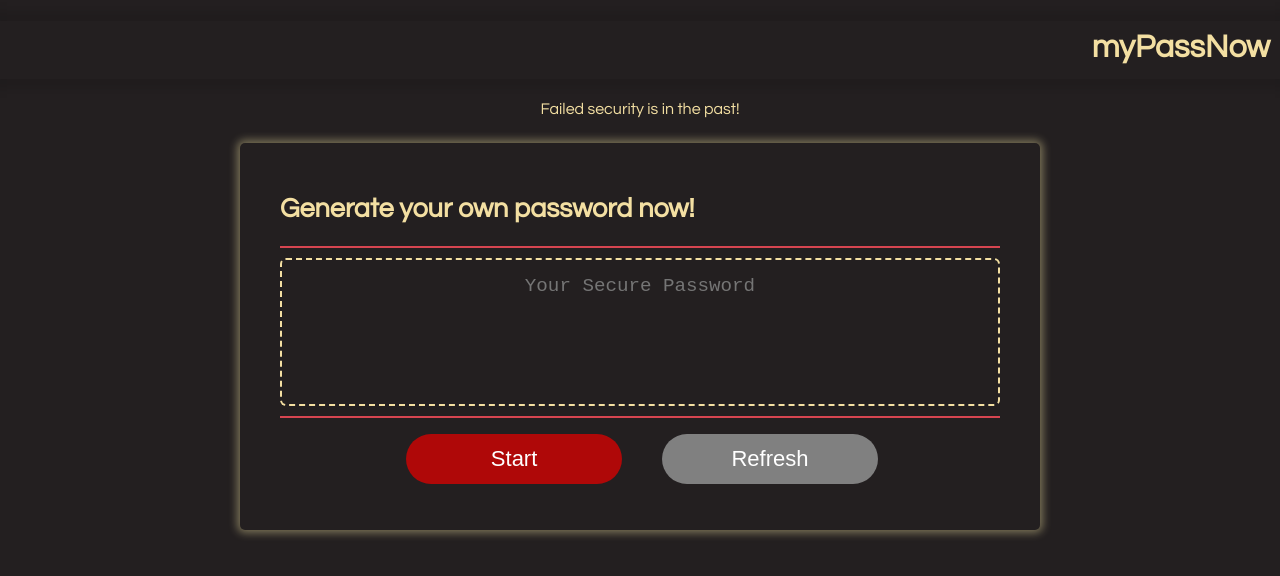
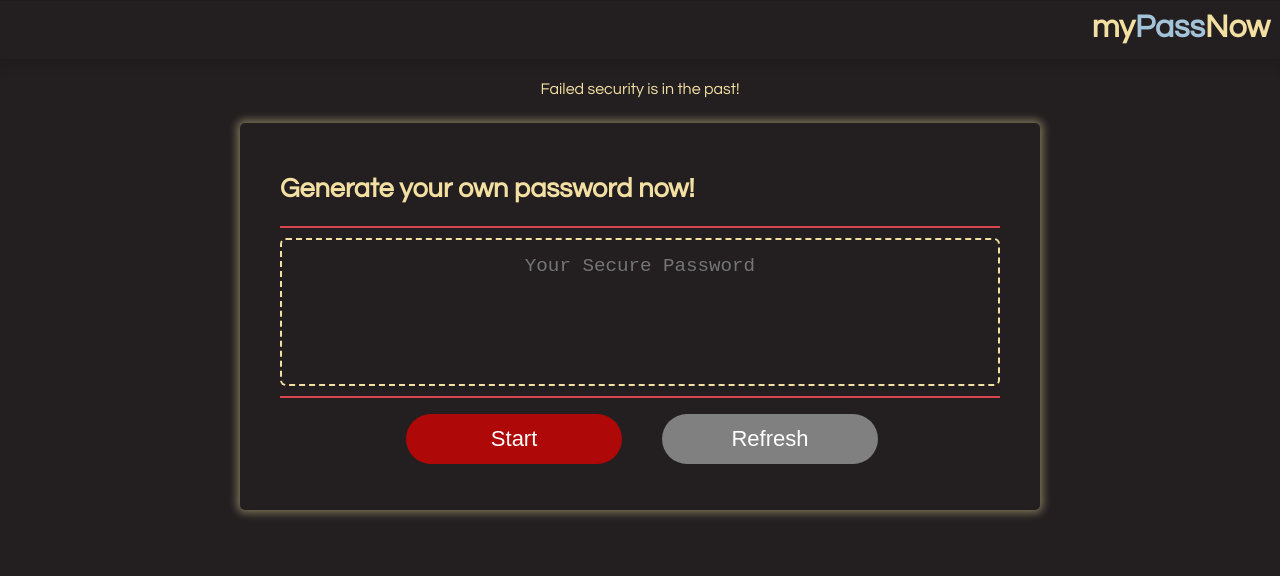
Before and after one commit to grdnd/myPassNow, a plain HTML site: page index.html in a window 1280 px wide. Drawn offline with Linux system fonts and the light colour scheme.

Commit message:
minor changes

```diff
--- a/assets/css/style.css
+++ b/assets/css/style.css
@@ -3,6 +3,7 @@
   --main-bg-color: #231F20;
   --light: #F3DFA2;
   --red: #D64550;
+  --blue: #A3C3D9;
 }
 
 * {
@@ -38,12 +39,17 @@ h1 {
 
 /* header styling */
 header {
+  margin-top: -20px;
   text-align: right;
   color: var(--light);
 }
 
 p {
   text-align: center;
+}
+
+.pass {
+  color: var(--blue);
 }
 
 /* card styling */
```
